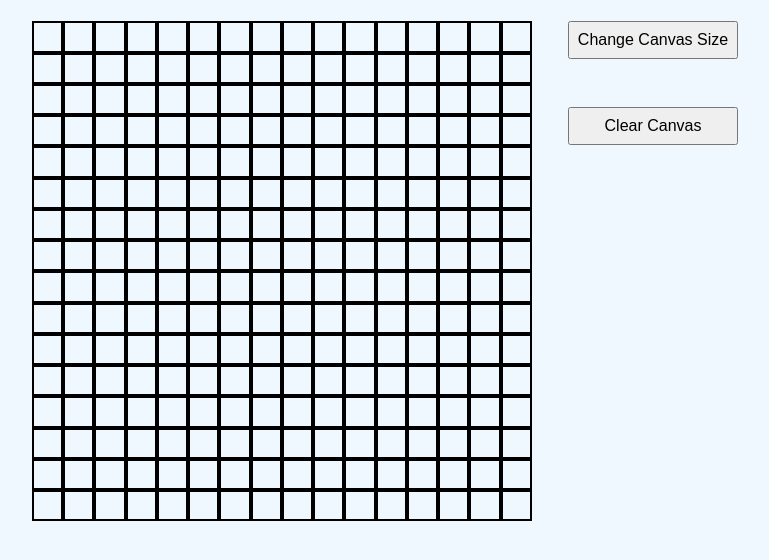
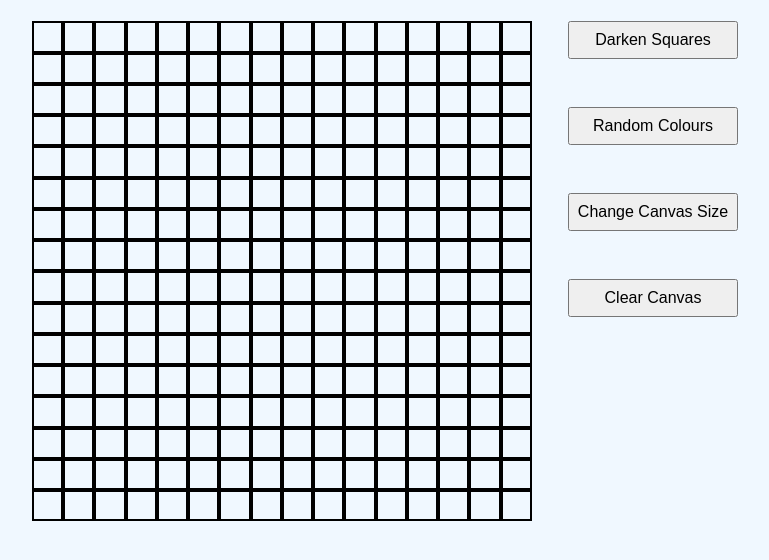
Before and after one commit to uxd2486/etch-a-sketch, a plain HTML site: page index.html in a window 1280 px wide. Shown: the part 130-690 px from the top of the page, without its empty margins (261-1030 px from the left). Drawn offline with Linux system fonts and the light colour scheme.

Commit message:
Added buttons to switch between darkening squares and making them random colours

```diff
--- a/index.html
+++ b/index.html
@@ -14,6 +14,8 @@
     <div class="content">
         <div class="canvas"></div>
         <div class="buttons">
+            <button onclick="darkenMode()">Darken Squares</button>
+            <button onclick="randomColourMode()">Random Colours</button>
             <button onclick="changeCanvasSize()">Change Canvas Size</button>
             <button onclick="clearCanvas()">Clear Canvas</button>
         </div>
--- a/script.js
+++ b/script.js
@@ -61,6 +61,20 @@ function clearCanvas() {
     }
 }
 
+function randomColourMode() {
+    if (!RANDOM_COLOR_MODE){
+        RANDOM_COLOR_MODE = true;
+        clearCanvas();
+    }
+}
+
+function darkenMode() {
+    if (RANDOM_COLOR_MODE){
+        RANDOM_COLOR_MODE = false;
+        clearCanvas();
+    }
+}
+
 RANDOM_COLOR_MODE = false;
 DEFAULT_SIZE = 16;
 makeCanvas(DEFAULT_SIZE);
```
